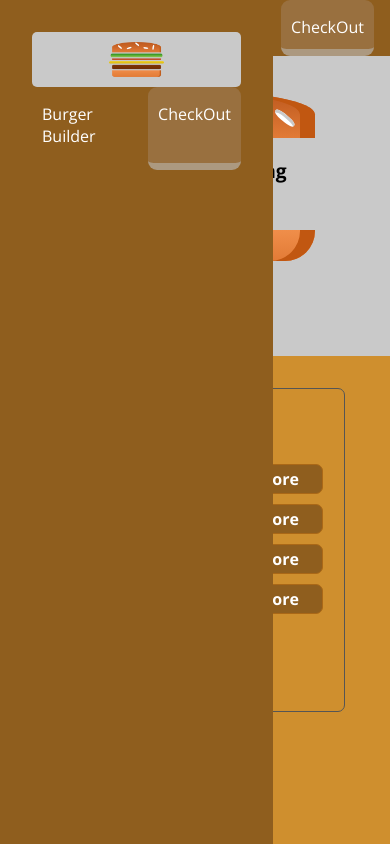
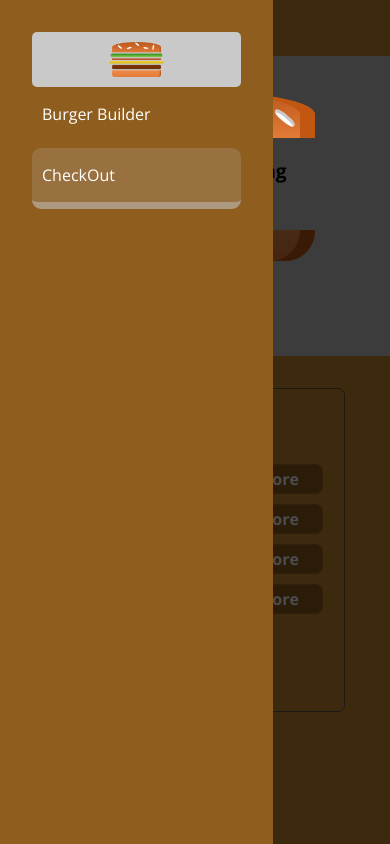
Before and after one commit to radu-alin/burger-builder-with-react, a React (Create React App) app: page / in a window 390 px wide. Built offline with nearby package versions, Linux system fonts and the light colour scheme.

Commit message:
--- finished styling SideDrawer and Toolbar - desktop and mobile

```diff
--- a/src/components/Logo/Logo.scss
+++ b/src/components/Logo/Logo.scss
@@ -3,6 +3,7 @@
   border-radius: 5px;
 
   &.toolbar-height {
+    margin-left: 200px;
     height: 80%;
   }
 
--- a/src/components/Navigation/NavigationItems/NavigationItem/NavigationItem.scss
+++ b/src/components/Navigation/NavigationItems/NavigationItem/NavigationItem.scss
@@ -1,9 +1,12 @@
 .navigation-item {
   height: 100%;
   display: flex;
+  align-items: center;
+  justify-content: center;
 
   & a {
     height: 100%;
+    width: 100%;
     padding: 16px 10px;
     border-bottom: 7px solid transparent;
 
--- a/src/components/Navigation/NavigationItems/NavigationItems.scss
+++ b/src/components/Navigation/NavigationItems/NavigationItems.scss
@@ -1,11 +1,22 @@
 .navigation-items {
   height: 100%;
+  width: 100%;
 
   & ul {
-    height: 100%;
-    display: flex;
-    align-items: center;
-    justify-content: center;
+    display: inline-block;
+    width: 100%;
     list-style: none;
   }
+
+  @media (min-width: 500px) {
+    width: auto;
+    display: flex;
+    justify-content: space-between;
+
+    & ul {
+      display: flex;
+      align-items: center;
+      justify-content: center;
+    }
+  }
 }
--- a/src/components/Navigation/SideDrawer/SideDrawer.js
+++ b/src/components/Navigation/SideDrawer/SideDrawer.js
@@ -1,16 +1,20 @@
 import Logo from '../../Logo/Logo';
 import NavigationItems from '../NavigationItems/NavigationItems';
+import Backdrop from '../../UI/Backdrop/Backdrop';
+
+import Aux from '../../../hoc/Aux/Aux';
 
 import './SideDrawer.scss';
 
 const Sidedrawer = () => {
   return (
-    <div className="side-drawer p-2 bg-brown-dark">
-      <Logo size={'side-drawer-height'} />
-      <nav>
+    <Aux>
+      <Backdrop show />
+      <header id="SideDrawer" className="side-drawer p-2 bg-brown-dark">
+        <Logo size={'side-drawer-height'} />
         <NavigationItems />
-      </nav>
-    </div>
+      </header>
+    </Aux>
   );
 };
 
--- a/src/components/Navigation/SideDrawer/SideDrawer.scss
+++ b/src/components/Navigation/SideDrawer/SideDrawer.scss
@@ -10,6 +10,7 @@
   display: flex;
   flex-direction: column;
   align-items: center;
+
   @media (min-width: 500px) {
     display: none;
   }
--- a/src/components/Navigation/Toolbar/Toolbar.scss
+++ b/src/components/Navigation/Toolbar/Toolbar.scss
@@ -8,7 +8,7 @@
   justify-content: space-between;
   align-items: center;
 
-  & .nav {
-    height: 100%;
+  @media (max-width: 500px) {
+    display: none;
   }
 }
```
